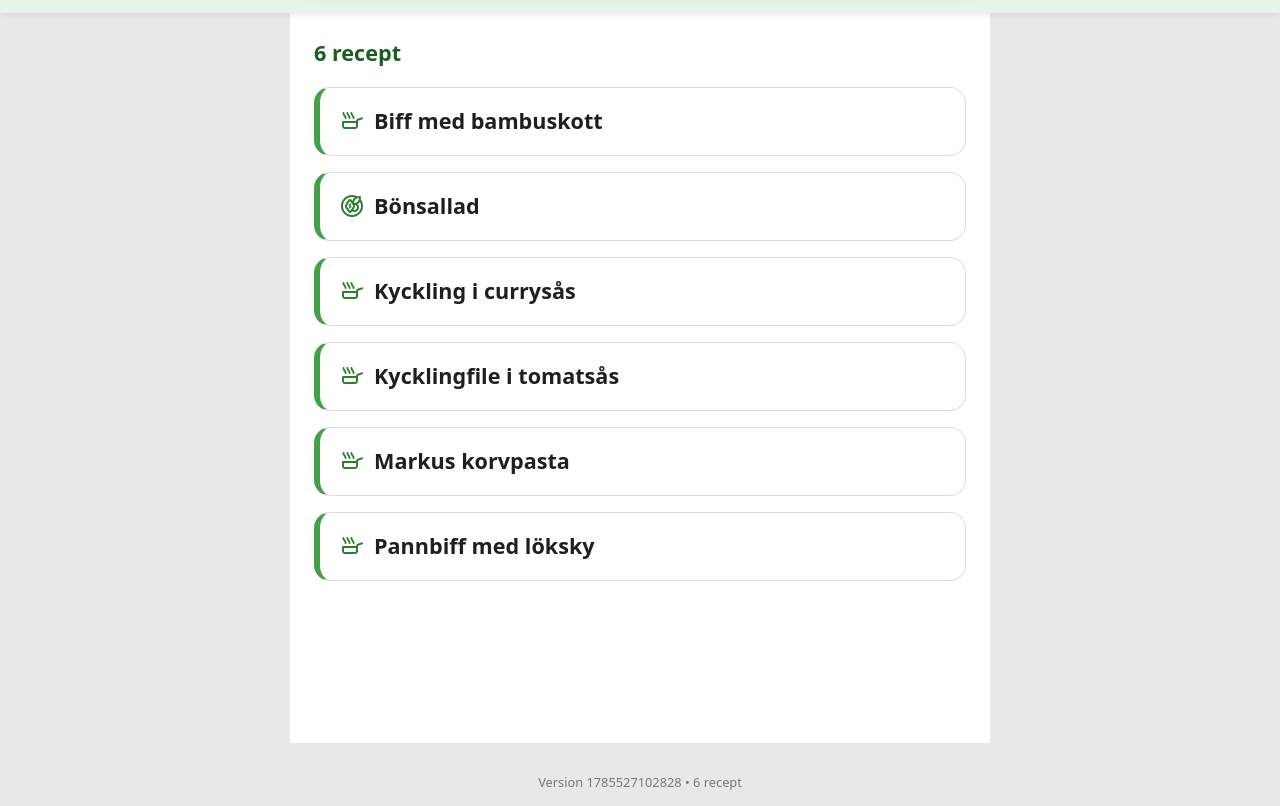
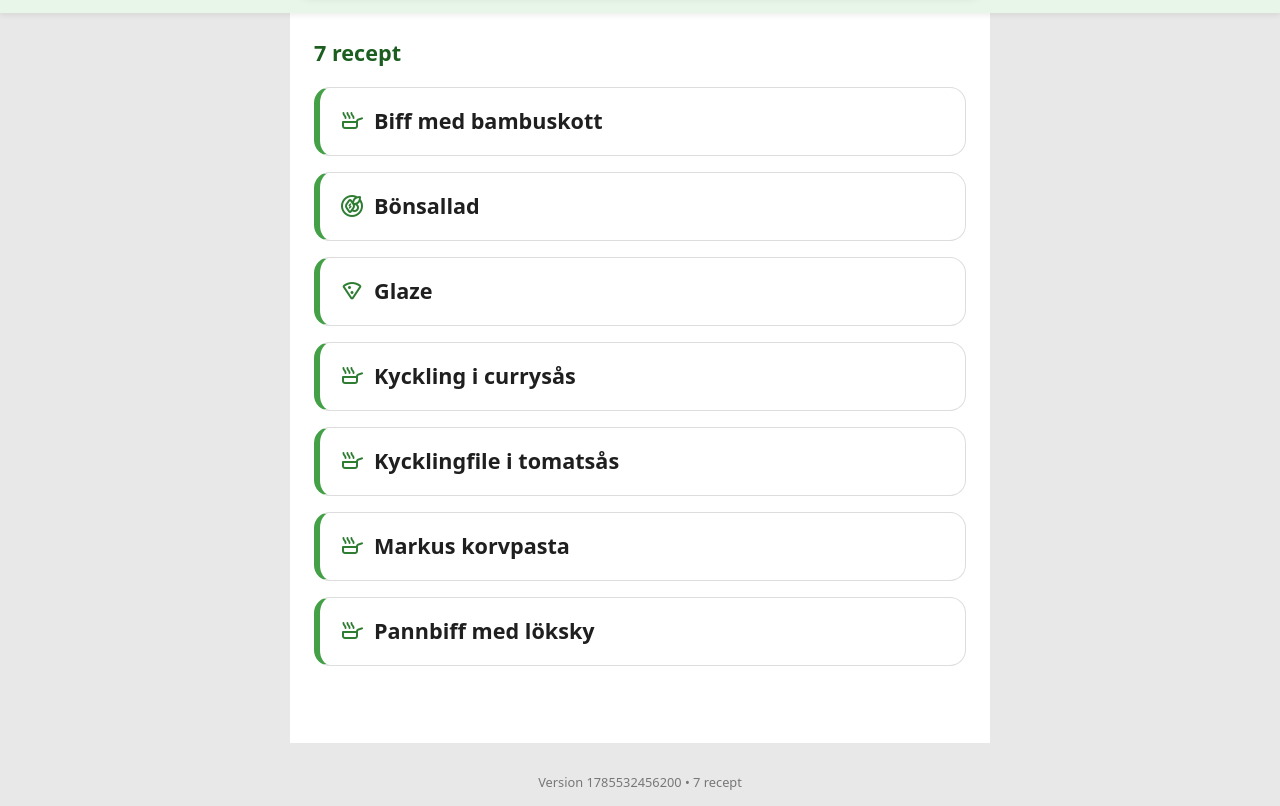
Before and after one commit to Cmart13-alt/ReceptApp, a plain HTML site: page Reader/index.html in a window 1280 px wide. Shown: the part 72-878 px from the top of the page. Drawn offline with nearby package versions, Linux system fonts and the light colour scheme.

Commit message:
Publish 1785532456200

```diff
--- a/Admin/app/js/recipe.js
+++ b/Admin/app/js/recipe.js
@@ -146,6 +146,9 @@ function getRecipeIcon(category) {
 
         case "Dryck":
             return "local_bar";
+
+        case "Tillbehör":
+            return "local_pizza";
 
         default:
             return "yoshoku";
--- a/Reader/data/recipes.json
+++ b/Reader/data/recipes.json
@@ -1,8 +1,8 @@
 {
   "schema": 1,
   "app": "ReceptApp",
-  "exported": "2026-07-31T19:45:02.828Z",
-  "recipeCount": 6,
+  "exported": "2026-07-31T21:14:16.199Z",
+  "recipeCount": 7,
   "recipes": [
     {
       "id": 7,
@@ -167,6 +167,17 @@
           "sort_order": 10
         }
       ]
+    },
+    {
+      "id": 9,
+      "title": "Glaze",
+      "portions": 4,
+      "category": "Tillbehör",
+      "instructions": "",
+      "notes": "",
+      "created": "2026-07-31 21:13:57",
+      "updated": "2026-07-31 21:13:57",
+      "ingredients": []
     },
     {
       "id": 8,
--- a/Reader/js/app.js
+++ b/Reader/js/app.js
@@ -217,6 +217,9 @@ function getRecipeIcon(category) {
 
         case "Dryck":
             return "local_bar";
+
+        case "Tillbehör":
+            return "local_pizza";
 
         default:
             return "yoshoku";
--- a/Reader/service-worker.js
+++ b/Reader/service-worker.js
@@ -1,5 +1,5 @@
 
-const CACHE_NAME = "recipe-reader-1785527102828";
+const CACHE_NAME = "recipe-reader-1785532456200";
 
 const FILES = [
     "./css/style.css",
--- a/Reader/version.json
+++ b/Reader/version.json
@@ -1,5 +1,5 @@
 {
-    "version": 1785527102828,
-    "exported": "2026-07-31T19:45:02.828Z",
-    "recipes": 6
+    "version": 1785532456200,
+    "exported": "2026-07-31T21:14:16.200Z",
+    "recipes": 7
 }
```
Also changed, not shown: Admin/app/index.html (+1 -0 lines), 1 other file.
